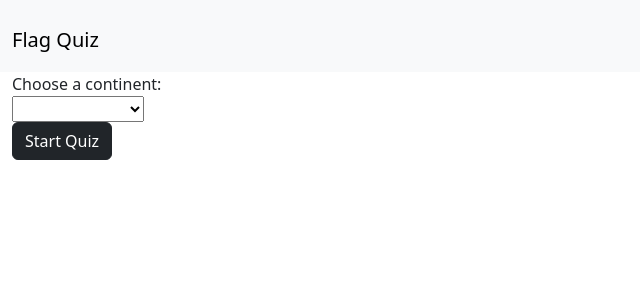
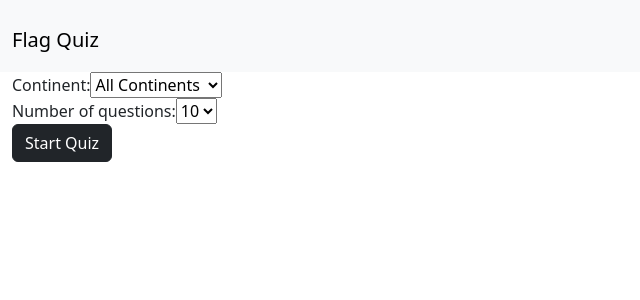
Before and after one commit to ethancavanaugh/flag-quiz, an Angular app in the folder frontend/: page / in a window 1280 px wide. Shown: the top 300 px of the page, without its empty margins (0-640 px from the left). Built offline with nearby package versions, Linux system fonts and the light colour scheme.

Commit message:
Allows user to choose number of questions (Closes #2)

```diff
--- a/frontend/src/app/model/quiz-settings.ts
+++ b/frontend/src/app/model/quiz-settings.ts
@@ -1,3 +1,4 @@
 export interface QuizSettings {
-  continent: string
+  continent: string,
+  numQuestions: string
 }
--- a/frontend/src/app/quiz.service.ts
+++ b/frontend/src/app/quiz.service.ts
@@ -13,7 +13,7 @@ export class QuizService {
 
   constructor(private http: HttpClient) { }
 
-  // MODIFY GAME SETTINGS
+  //-------------MODIFY GAME SETTINGS----------
   setSettings(settings: QuizSettings): void {
     this.settings = settings;
   }
@@ -22,13 +22,19 @@ export class QuizService {
     this.settings = null;
   }
 
-  // GET COUNTRY LIST
+  //TEST
+  getNumCountries(): number {
+    return this.settings?.numQuestions == '' ? 197 : +this.settings?.numQuestions!
+  }
+
+  //--------------GET COUNTRY LIST------------
+
   getAllCountries(): Observable<Country[]> {
     return this.http.get<Country[]>(this.baseUrl + "countries");
   }
 
   getCountriesWithSettings(): Observable<Country[]> {
-    if (this.settings == null){
+    if (this.settings == null || this.settings?.continent == ""){
       return this.getAllCountries();
     }
 
--- a/frontend/src/app/quiz/quiz.component.ts
+++ b/frontend/src/app/quiz/quiz.component.ts
@@ -24,7 +24,7 @@ export class QuizComponent implements OnInit {
   ngOnInit(): void {
     this.quizService.getCountriesWithSettings().subscribe(res => {
       this.countryList = res;
-      this.countryList = this.countryList.slice(0, 3); //TESTING ONLY
+      this.countryList = this.countryList.slice(0, this.quizService.getNumCountries()); //TEST
 
       this.nextQuestion();
     });
--- a/frontend/src/app/settings/settings.component.html
+++ b/frontend/src/app/settings/settings.component.html
@@ -1,7 +1,8 @@
 <div class="settings-menu">
   <form [formGroup]="settingsForm" (submit)="submitSettings()">
-    <label for="continent">Choose a continent:</label><br/>
+    <label for="continent">Continent: </label>
     <select formControlName="continent" id="continent" class="form-select-md">
+      <option>All Continents</option>
       <option>Africa</option>
       <option>Asia</option>
       <option>Europe</option>
@@ -10,6 +11,14 @@
       <option>South America</option>
     </select><br/>
 
+    <label for="numQuestions">Number of questions: </label>
+    <select formControlName="numQuestions" id="numQuestions" class="form-select-md">
+      <option>5</option>
+      <option>10</option>
+      <option>25</option>
+      <option>All</option>
+    </select><br/>
+
     <button type="submit" class="btn btn-dark">Start Quiz</button>
   </form>
 
--- a/frontend/src/app/settings/settings.component.ts
+++ b/frontend/src/app/settings/settings.component.ts
@@ -11,19 +11,28 @@ import { Router } from '@angular/router';
 })
 
 export class SettingsComponent {
+  readonly CONTINENT_DEFAULT = 'All Continents';
+  readonly NUM_QUESTIONS_DEFAULT = '10';
+
   settingsForm = new FormGroup({
-    continent: new FormControl('')
+    continent: new FormControl(this.CONTINENT_DEFAULT),
+    numQuestions: new FormControl(this.NUM_QUESTIONS_DEFAULT)
   })
 
-  constructor(private quizService: QuizService, private router: Router){
-
-  }
+  constructor(private quizService: QuizService, private router: Router){ }
 
   submitSettings(): void {
+    if (this.settingsForm.value.continent == this.CONTINENT_DEFAULT) {
+      this.settingsForm.value.continent = '';
+    }
+    if (this.settingsForm.value.numQuestions == 'All') {
+      this.settingsForm.value.numQuestions = '';
+    }
 
     this.quizService.setSettings({
-      continent: this.settingsForm.value.continent ?? ''
-    })
+      continent: this.settingsForm.value.continent ?? '',
+      numQuestions: this.settingsForm.value.numQuestions ?? ''
+    });
 
     this.router.navigate(['/quiz']);
   }
```
